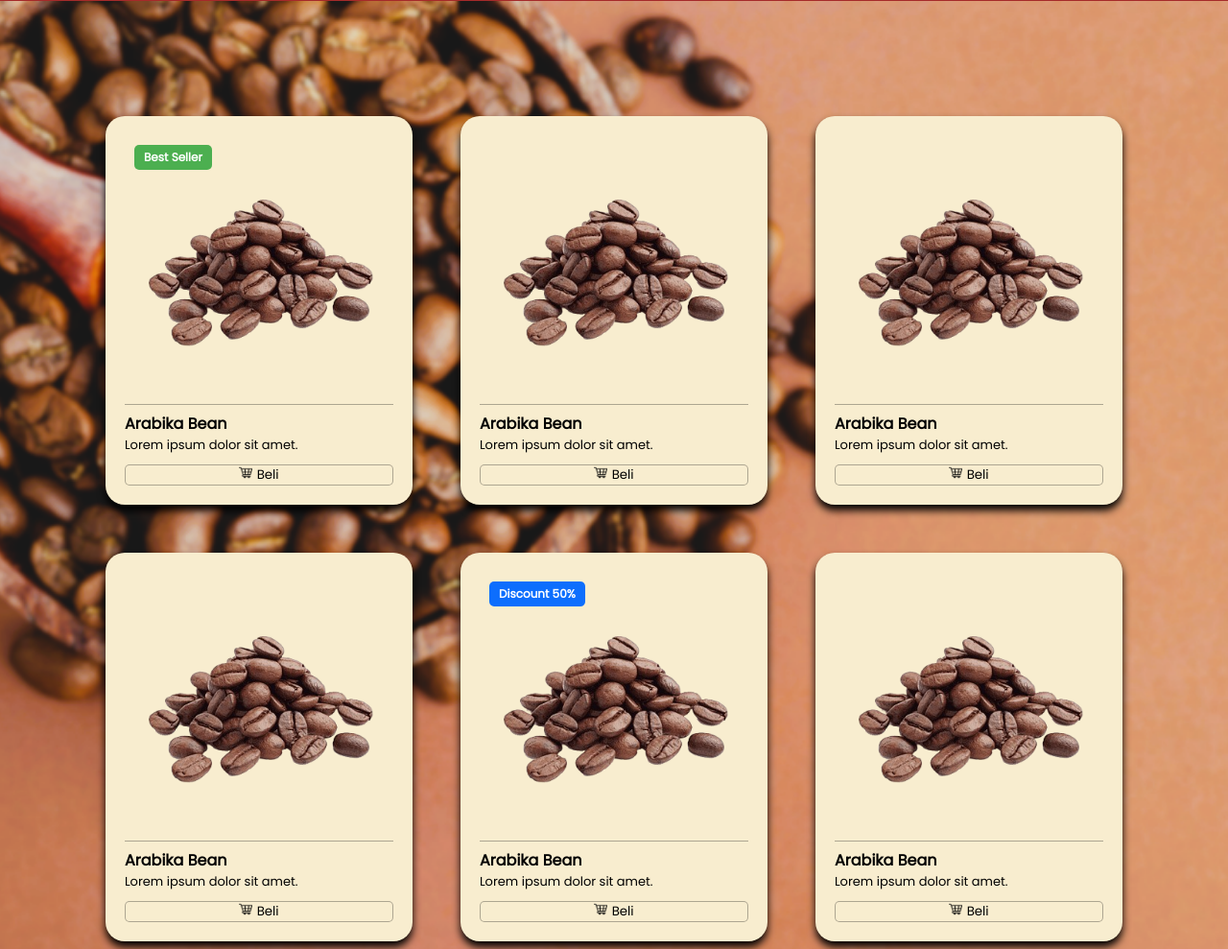
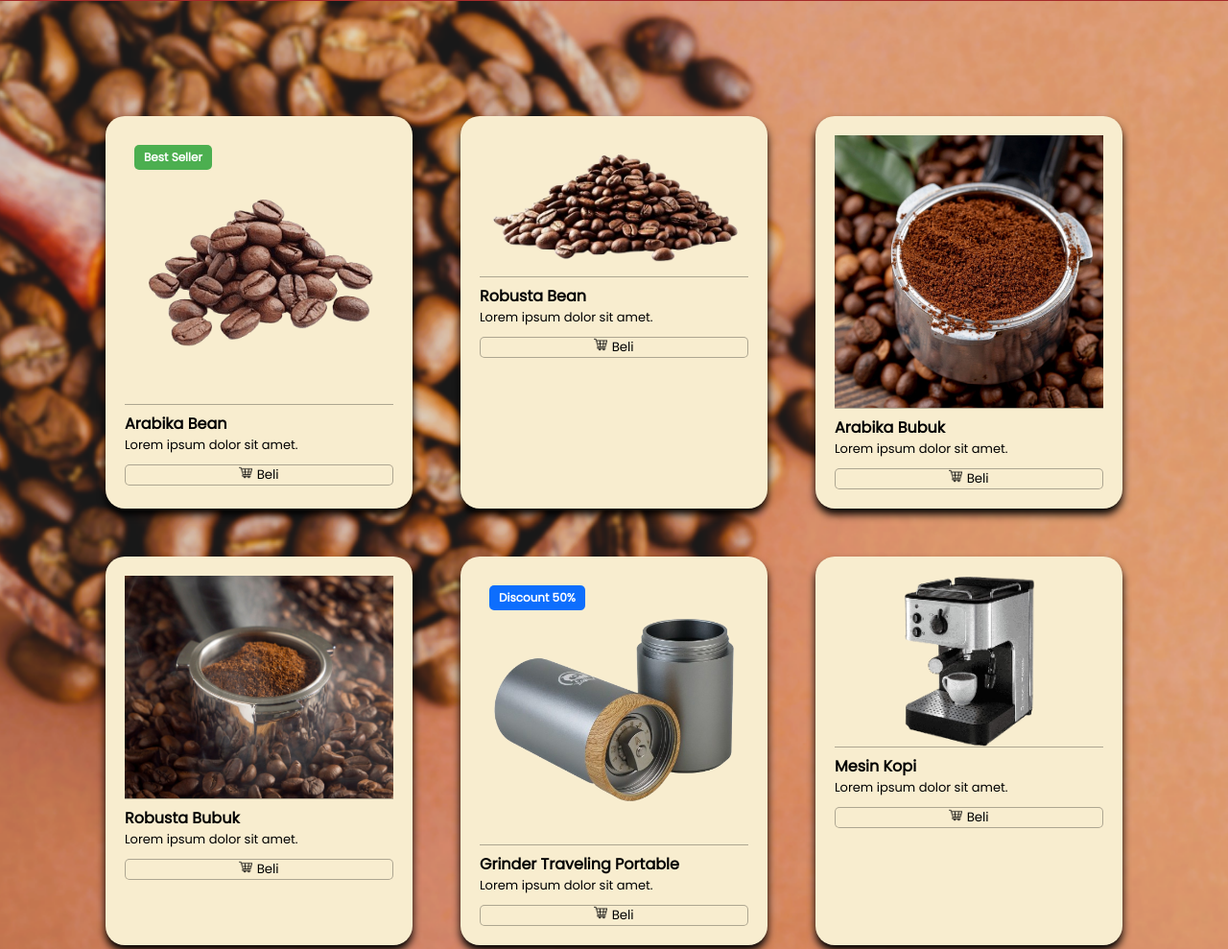
Before and after one commit to GhandyBhaskara/UTS-FrontEndWeb, a plain HTML site: page index.html in a window 1280 px wide. Shown: the part 2401-3390 px from the top of the page at 96% size. Drawn offline with nearby package versions, Linux system fonts and the light colour scheme.

Commit message:
Update index.html

```diff
--- a/index.html
+++ b/index.html
@@ -4,6 +4,7 @@
     <meta charset="UTF-8" />
     <meta name="viewport" content="width=device-width, initial-scale=1.0" />
     <title>Dewata Koffie</title>
+    <link rel="icon" type="image/png" href="Foto/logo.png" />
     <link rel="stylesheet" href="style.css" />
     <link
       href="https://fonts.googleapis.com/css?family=Poppins"
@@ -146,7 +147,6 @@
       <div class="container3">
         <div data-aos="fade-up">
           <div class="row1">
-
             <div class="display-box">
               <div class="product-img">
                 <span class="label">Best Seller</span>
@@ -163,10 +163,10 @@
 
             <div class="display-box">
               <div class="product-img">
-                <img src="Foto/Arabika.png" alt="" />
+                <img src="Foto/robusta.png" alt="" />
               </div>
               <div class="product-desk">
-                <h4>Arabika Bean</h4>
+                <h4>Robusta Bean</h4>
                 <p>Lorem ipsum dolor sit amet.</p>
               </div>
               <button class="CO-button">
@@ -176,10 +176,10 @@
 
             <div class="display-box">
               <div class="product-img">
-                <img src="Foto/Arabika.png" alt="" />
+                <img src="Foto/arabika-bubuk.jpg" alt="" />
               </div>
               <div class="product-desk">
-                <h4>Arabika Bean</h4>
+                <h4>Arabika Bubuk</h4>
                 <p>Lorem ipsum dolor sit amet.</p>
               </div>
               <button class="CO-button">
@@ -190,13 +190,12 @@
 
           <div data-aos="fade-up">
             <div class="row2">
-
               <div class="display-box">
                 <div class="product-img">
-                  <img src="Foto/Arabika.png" alt="" />
+                  <img src="Foto/robusta-bubuk.jpg" alt="" />
                 </div>
                 <div class="product-desk">
-                  <h4>Arabika Bean</h4>
+                  <h4>Robusta Bubuk</h4>
                   <p>Lorem ipsum dolor sit amet.</p>
                 </div>
                 <button class="CO-button">
@@ -207,10 +206,10 @@
               <div class="display-box">
                 <div class="product-img">
                   <span class="badge">Discount 50%</span>
-                  <img src="Foto/Arabika.png" alt="" />
+                  <img src="Foto/grinder.png" alt="" />
                 </div>
                 <div class="product-desk">
-                  <h4>Arabika Bean</h4>
+                  <h4>Grinder Traveling Portable</h4>
                   <p>Lorem ipsum dolor sit amet.</p>
                 </div>
                 <button class="CO-button">
@@ -220,17 +219,16 @@
 
               <div class="display-box">
                 <div class="product-img">
-                  <img src="Foto/Arabika.png" alt="" />
+                  <img src="Foto/mesin-kopi.png" alt="" />
                 </div>
                 <div class="product-desk">
-                  <h4>Arabika Bean</h4>
+                  <h4>Mesin Kopi</h4>
                   <p>Lorem ipsum dolor sit amet.</p>
                 </div>
                 <button class="CO-button">
                   <img src="Icon/troli.png" alt="" />Beli
                 </button>
               </div>
-
             </div>
           </div>
         </div>
```
